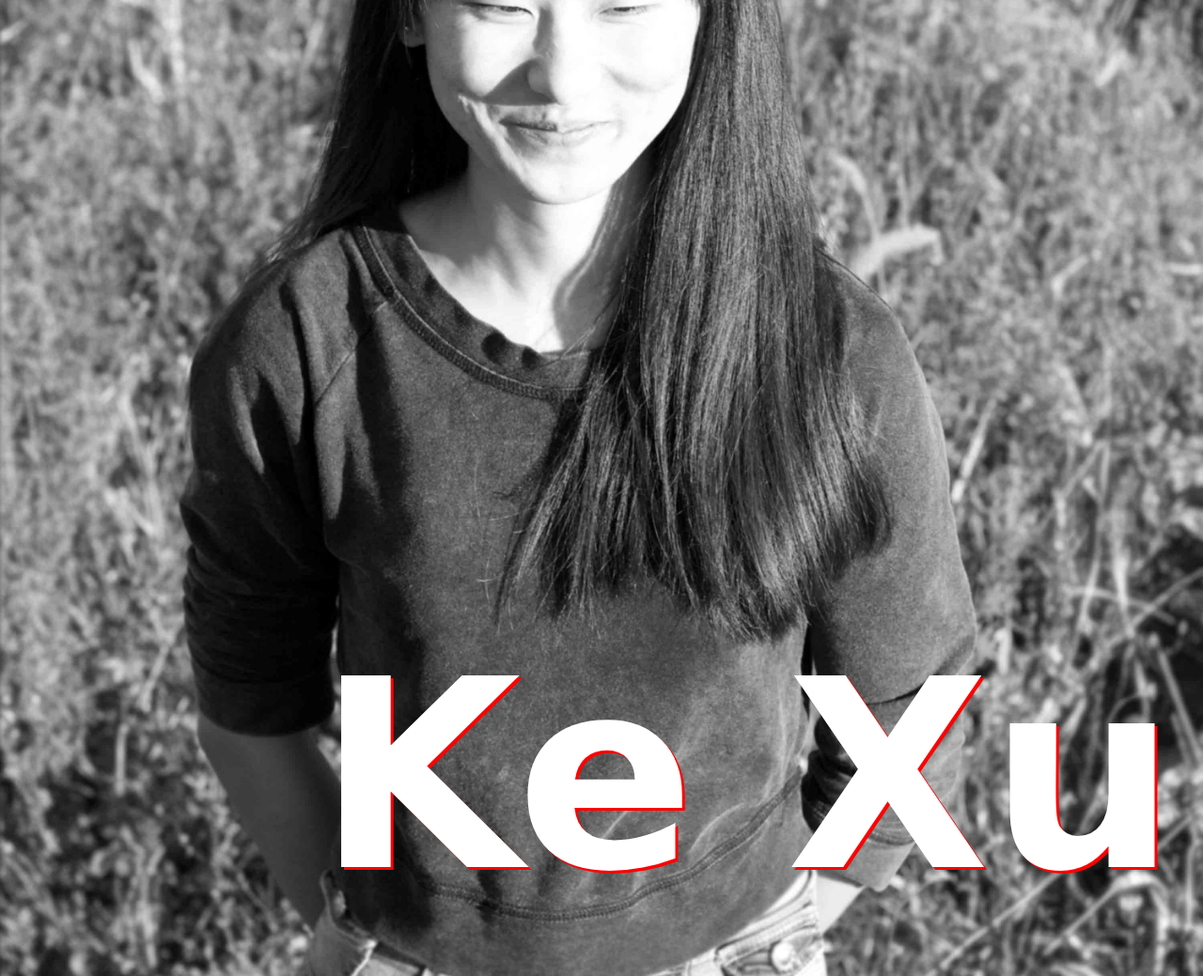
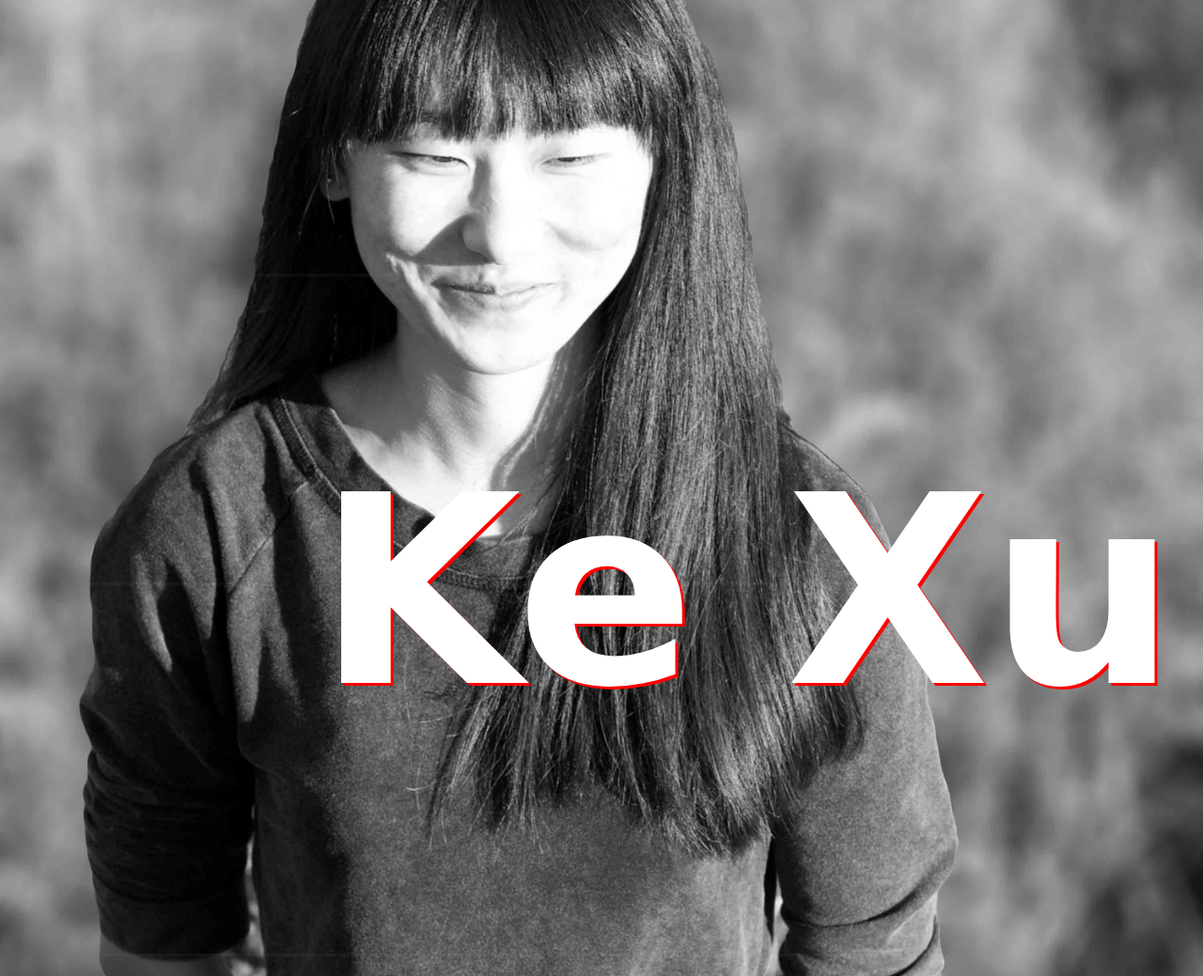
Before and after one commit to xuke918/dsn1675-project-1, a plain HTML site: page index.html in a window 1280 px wide. Shown: the top 1039 px of the page at 94% size. Drawn offline with Linux system fonts and the light colour scheme; a web font is replaced by a local one.

Commit message:
Changed to image.

```diff
--- a/css/main.css
+++ b/css/main.css
@@ -136,7 +136,7 @@ p {
 
   .name {
     font-size: 280px;
-    top: 2.2em;
+    top: 1.5em;
   }
 
   .cut {
@@ -146,7 +146,7 @@ p {
   }
 
  .person {
-   margin-top: -25em;
+   margin-top: -12em;
  }
 
 
--- a/index.html
+++ b/index.html
@@ -13,7 +13,7 @@
 <body>
 
 <div class="cut">
-  <img class="person" src="images/Untitled-5.jpg" alt="">
+  <img class="person" src="images/Untitled-7.jpg" alt="">
 </div>
 
   <h1 class="name">Ke Xu</h1>
```
Also changed, not shown: images/Untitled-7.jpg (added).
